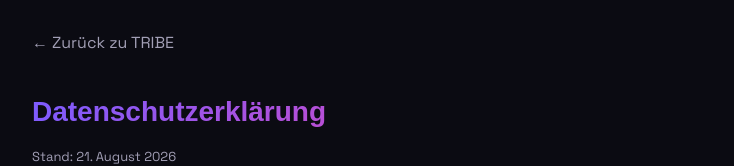
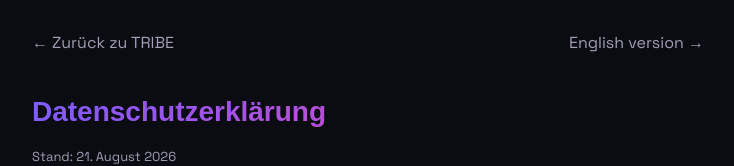
Before and after one commit to Pumabiest/tribe-app, a website: page frontend/privacy.html in a window 1280 px wide. Shown: the top 166 px of the page, without its empty margins (272-1006 px from the left). Drawn offline with Linux system fonts and the light colour scheme; a web font is replaced by a local one.

Commit message:
Update privacy.html

```diff
--- a/frontend/privacy.html
+++ b/frontend/privacy.html
@@ -27,6 +27,7 @@
 <body>
 <div class="wrap">
   <a class="back" href="/">&larr; Zurück zu TRIBE</a>
+  <a class="back" href="/privacy-en.html" style="float:right;">English version →</a>
   <h1>Datenschutzerklärung</h1>
   <p class="updated">Stand: 21. August 2026</p>
 
```
